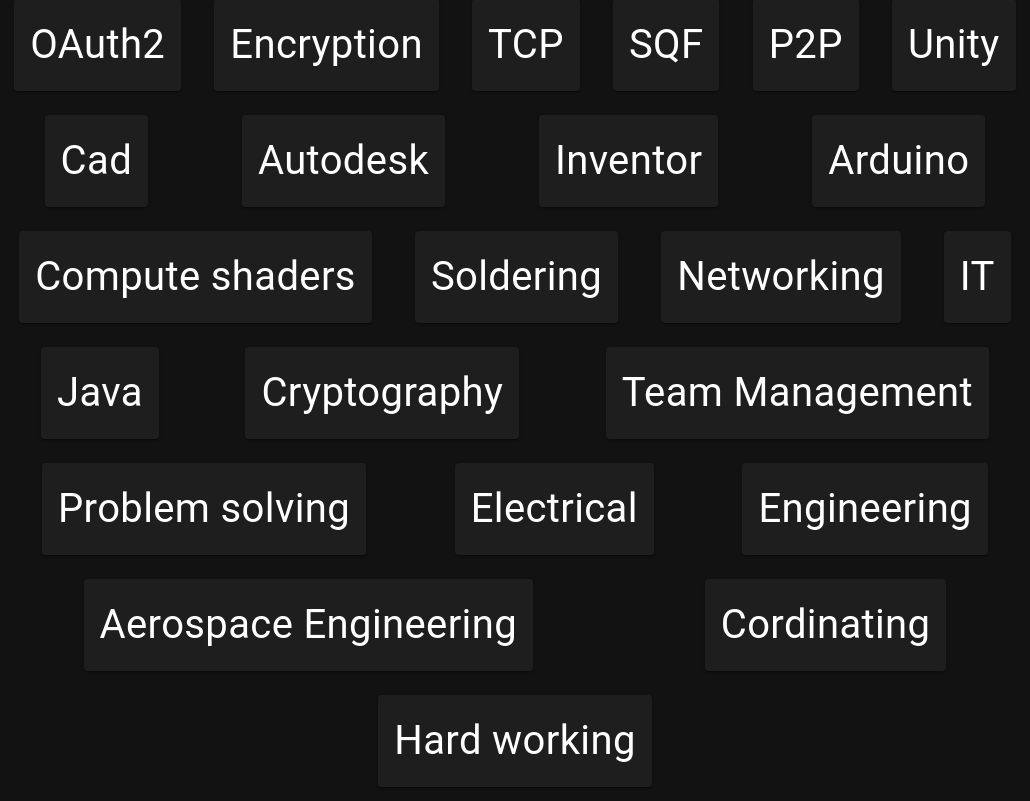
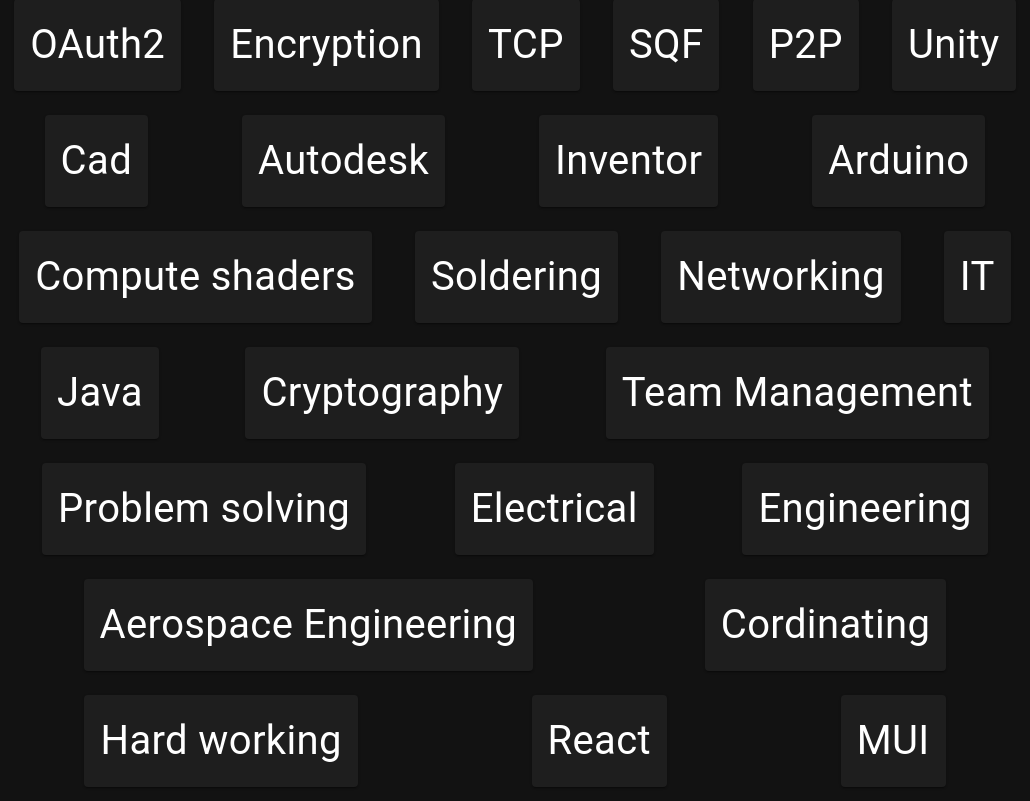
Before and after one commit to peoplestealusernames/website, a React (Create React App) app: page /website/skills in a window 1280 px wide. Shown: the part 233-1034 px from the top of the page, without its empty margins (125-1155 px from the left). Built offline with nearby package versions, Linux system fonts and the light colour scheme.

Commit message:
added new experiences

```diff
--- a/src/pages/Experience.tsx
+++ b/src/pages/Experience.tsx
@@ -29,6 +29,8 @@
     { name: "Aerospace Engineering" },
     { name: "Cordinating" },
     { name: "Hard working" },
+    { name: "React" },
+    { name: "MUI" },
 ]
 
 export function ExperiencePage() {
```
